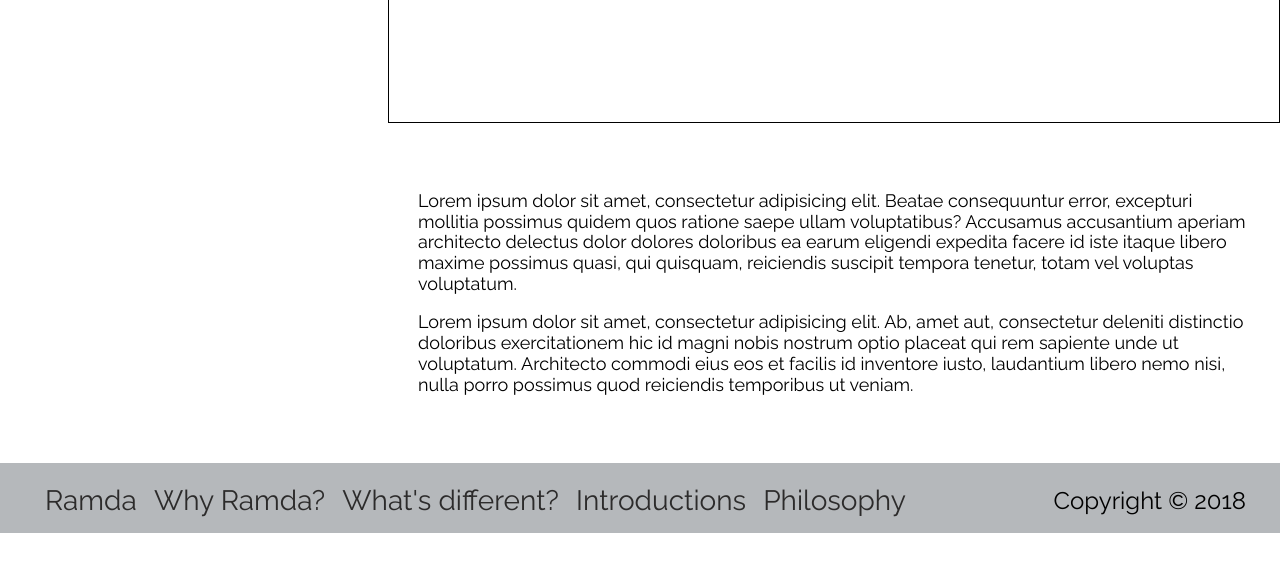
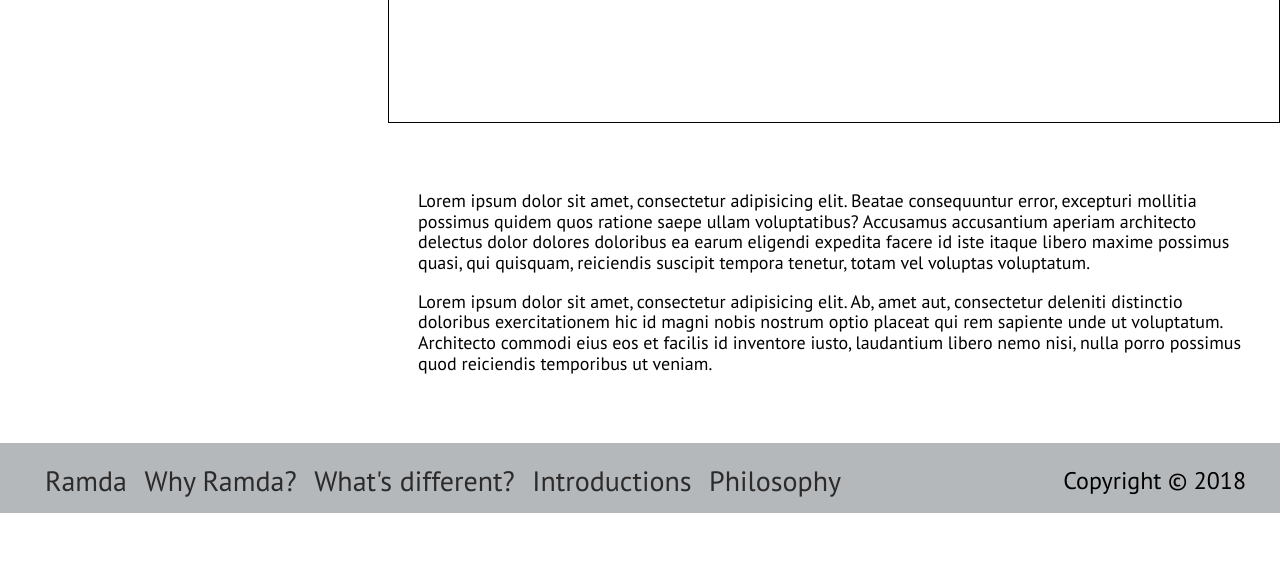
Before and after one commit to olegzip/frontend, a plain HTML site: page src/homework2/hw2.html in a window 1280 px wide. Shown: the part 706-1284 px from the top of the page. Drawn offline with nearby package versions, Linux system fonts and the light colour scheme.

Commit message:
homework 2 (with PT sans font)

```diff
--- a/src/homework2/hw2.html
+++ b/src/homework2/hw2.html
@@ -5,6 +5,7 @@
     <title>HomeWork2</title>
     <link rel="stylesheet" href="https://cdnjs.cloudflare.com/ajax/libs/normalize/8.0.0/normalize.min.css">
     <link href="https://fonts.googleapis.com/css?family=Raleway" rel="stylesheet">
+    <link href="https://fonts.googleapis.com/css?family=PT+Sans" rel="stylesheet">
     <link rel="stylesheet" href="style.css">
 </head>
 <body>
--- a/src/homework2/style.css
+++ b/src/homework2/style.css
@@ -1,7 +1,8 @@
 .container{
     width: 1280px;
     margin: auto;
-    font-family: 'Raleway', sans-serif;
+    /*font-family: 'Raleway', sans-serif;*/
+    font-family: 'PT Sans', sans-serif;
 }
 a, li{
     display: inline;
```
